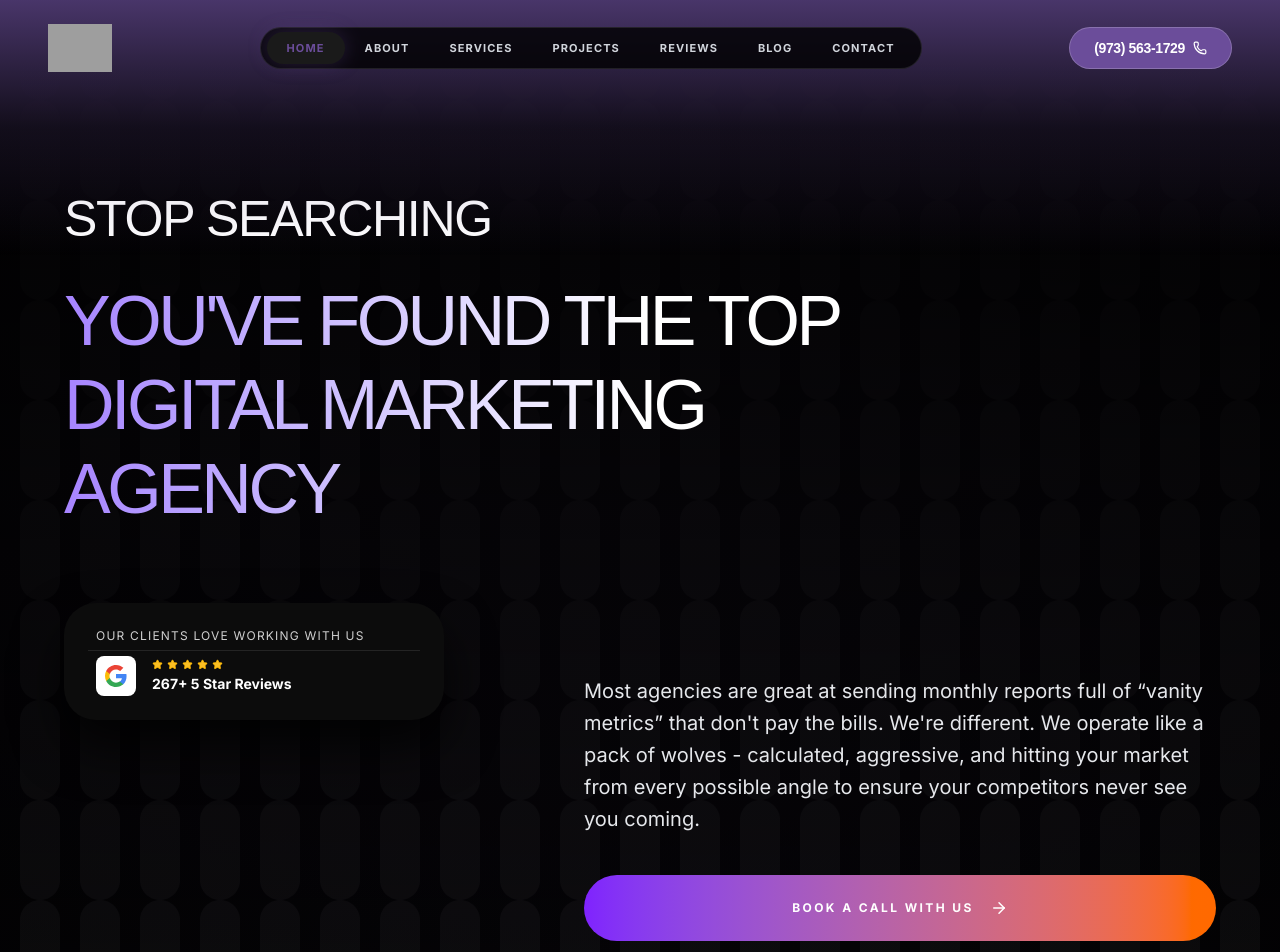
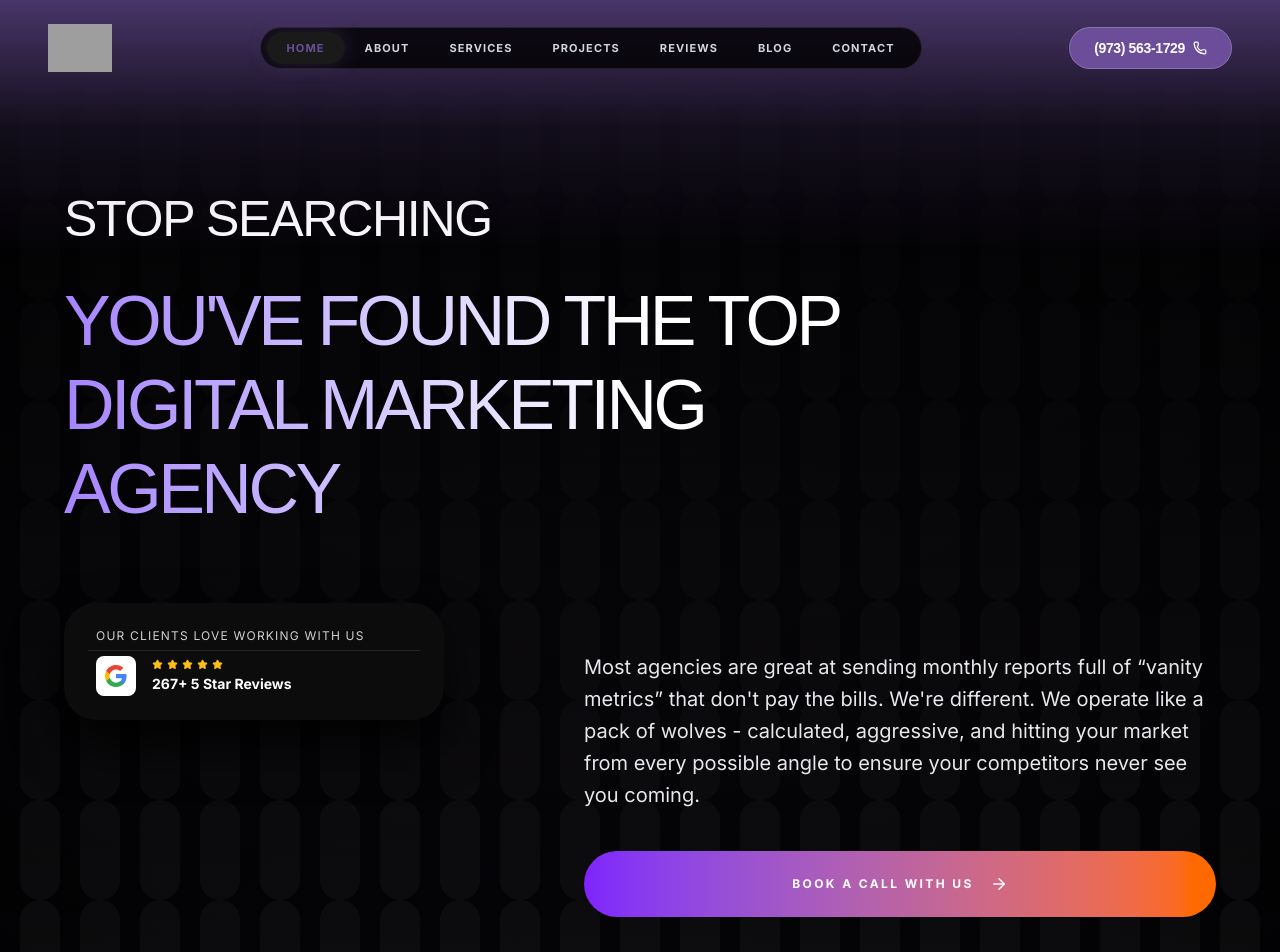
Before and after one commit to SameerCode786/creative, a React (Vite) app: page / in a window 1280 px wide. Shown: the top 952 px of the page. Built offline with nearby package versions, Linux system fonts and the light colour scheme; grey boxes are pictures that could not be loaded; a web font is replaced by a local one.

Commit message:
feat: Adjust hero section padding
Update vertical padding for the hero section's description and CTA content. This aims to improve visual balance and spacing on larger screens.

```diff
--- a/src/App.tsx
+++ b/src/App.tsx
@@ -126,7 +126,7 @@
             </div>
 
             {/* Right: Description & CTA */}
-            <div className="lg:col-span-7 flex flex-col gap-10 pt-16 lg:pt-20">
+            <div className="lg:col-span-7 flex flex-col gap-10 pt-10 lg:pt-14">
               <motion.p
                 initial={{ opacity: 0 }}
                 animate={{ opacity: 1 }}
```
